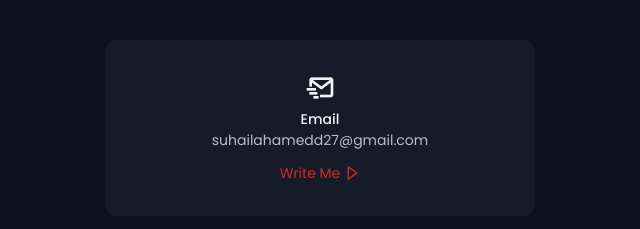
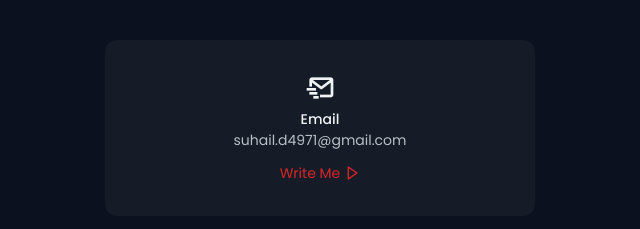
Before and after one commit to SuhailAhamed29/Suhail-Portfolio-, a plain HTML site: page index.html in a window 1280 px wide. Shown: the part 2860-3089 px from the top of the page, 382-1022 px from the left. Drawn offline with nearby package versions, Linux system fonts and the light colour scheme.

Commit message:
updated mail

```diff
--- a/index.html
+++ b/index.html
@@ -546,7 +546,7 @@
                         <div class="contact__card">
                             <i class='bx bx-mail-send contact__card-icon'></i>
                             <h3 class="contact__card-title">Email</h3>
-                            <span class="contact__card-data">suhailahamedd27@gmail.com</span>
+                            <span class="contact__card-data">suhail.d4971@gmail.com</span>
 
                             <a href="mailto:suhail.d4971@gmail.com" target="_blank" class="contact__button">
                                 Write Me <i class='bx bx-right-arrow contact__button-icon'></i>
```
